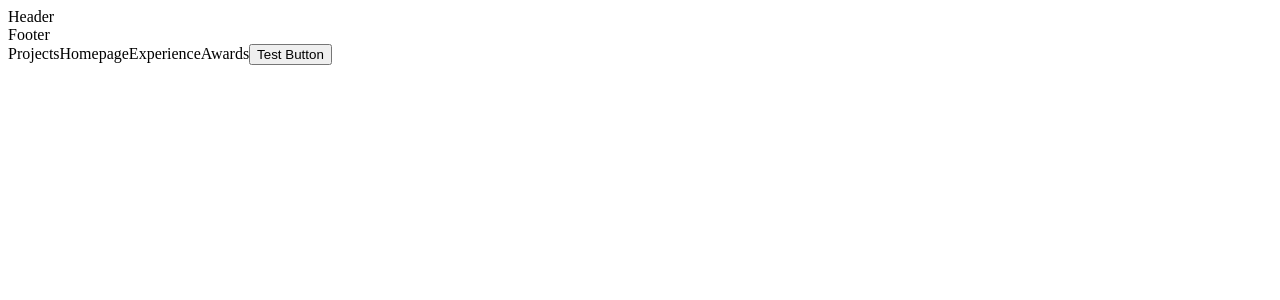
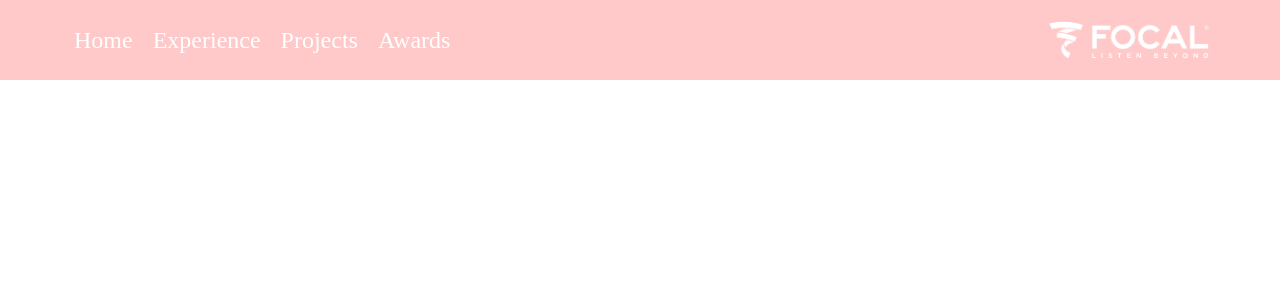
Before and after one commit to sstupalo/portfolio-website, a React (Create React App) app: page / in a window 1280 px wide. Shown: the top 300 px of the page. Built offline with nearby package versions, Linux system fonts and the light colour scheme.

Commit message:
Create responsive navbar with react-router

```diff
--- a/package.json
+++ b/package.json
@@ -8,6 +8,7 @@
     "@testing-library/user-event": "^13.5.0",
     "react": "^18.1.0",
     "react-dom": "^18.1.0",
+    "react-router-dom": "^6.3.0",
     "react-scripts": "5.0.1",
     "styled-components": "^5.3.5",
     "web-vitals": "^2.1.4"
--- a/src/App.js
+++ b/src/App.js
@@ -1,15 +1,19 @@
+import './App.css';
+import React from 'react';
+import Navbar from './components/navbar/Navbar';
+import { BrowserRouter as Router, Routes, Route } from 'react-router-dom';
 
 function App() {
   return (
-    <div className="App">
-      <header>Header</header>
-      <footer>Footer</footer>
-      <projects>Projects</projects>
-      <hompage>Homepage</hompage>
-      <experience>Experience</experience>
-      <awards>Awards</awards>
-      <button>Test Button</button>
-    </div>
+    <Router>
+      <Navbar />
+      <Routes>
+        <Route path='/' />
+        <Route path='/experience' />
+        <Route path='/projects' />
+        <Route path='/awards' />
+      </Routes>
+    </Router>
   );
 }
 
--- /dev/null
+++ b/src/components/navbar/Navbar.js
@@ -0,0 +1,53 @@
+import React, { useState } from 'react';
+import {
+  NavbarContainer,
+  LeftContainer,
+  RightContainer,
+  NavbarExtendedContainer,
+  NavbarInnerContainer,
+  NavbarLinkContainer,
+  NavbarLink,
+  Logo,
+  OpenLinksButton,
+  NavbarLinkExtended,
+} from './NavbarStyles';
+import LogoImg from '../../assets/logo.png';
+
+function Navbar() {
+  const [extendNavbar, setExtendNavbar] = useState(false);
+
+  return (
+    <NavbarContainer extendNavbar={extendNavbar}>
+      <NavbarInnerContainer>
+        <LeftContainer>
+          <NavbarLinkContainer>
+            <NavbarLink to='/'> Home</NavbarLink>
+            <NavbarLink to='/experience'> Experience</NavbarLink>
+            <NavbarLink to='/projects'> Projects</NavbarLink>
+            <NavbarLink to='/awards'> Awards</NavbarLink>
+            <OpenLinksButton
+              onClick={() => {
+                setExtendNavbar((curr) => !curr);
+              }}
+            >
+              {extendNavbar ? <>&#10005;</> : <> &#8801;</>}
+            </OpenLinksButton>
+          </NavbarLinkContainer>
+        </LeftContainer>
+        <RightContainer>
+          <Logo src={LogoImg}></Logo>
+        </RightContainer>
+      </NavbarInnerContainer>
+      {extendNavbar && (
+        <NavbarExtendedContainer>
+          <NavbarLinkExtended to='/'> Home</NavbarLinkExtended>
+          <NavbarLinkExtended to='/experience'> Experience</NavbarLinkExtended>
+          <NavbarLinkExtended to='/projects'> Projects</NavbarLinkExtended>
+          <NavbarLinkExtended to='/awards'> Awards</NavbarLinkExtended>
+        </NavbarExtendedContainer>
+      )}
+    </NavbarContainer>
+  );
+}
+
+export default Navbar;
--- /dev/null
+++ b/src/components/navbar/NavbarStyles.js
@@ -0,0 +1,89 @@
+import styled from 'styled-components';
+import { Link } from 'react-router-dom';
+import '../../assets/fonts/fonts.css';
+
+export const NavbarContainer = styled.nav`
+  width: 100%;
+  height: ${(props) => (props.extendNavbar ? '100vh' : '80px')};
+  background-color: #FFC9C9;
+  display: flex;
+  flex-direction: column;
+  @media (min-width: 700px) {
+    height: 80px;
+  }
+`;
+
+export const LeftContainer = styled.div`
+  flex: 70%;
+  display: flex;
+  align-items: center;
+  padding-left: 5%;
+`;
+
+export const RightContainer = styled.div`
+  flex: 30%;
+  display: flex;
+  justify-content: flex-end;
+  padding-right: 50px;
+`;
+
+export const NavbarInnerContainer = styled.div`
+  width: 100%;
+  height: 80px;
+  display: flex;
+`;
+
+export const NavbarLinkContainer = styled.div`
+  display: flex;
+`;
+
+export const NavbarLink = styled(Link)`
+  color: white;
+  font-size: x-large;
+  font-family: 'captura';
+  font-weight: normal;
+  font-style: normal;
+  text-decoration: none;
+  margin: 10px;
+  @media (max-width: 700px) {
+    display: none;
+  }
+`;
+
+export const NavbarLinkExtended = styled(Link)`
+  color: white;
+  font-size: x-large;
+  font-family: 'captura';
+  font-weight: normal;
+  font-style: normal;
+  text-decoration: none;
+  margin: 10px;
+`;
+
+export const Logo = styled.img`
+  margin: 10px;
+  max-width: 180px;
+  height: auto;
+`;
+
+export const OpenLinksButton = styled.button`
+  width: 70px;
+  height: 50px;
+  background: none;
+  border: none;
+  color: white;
+  font-size: 45px;
+  cursor: pointer;
+  @media (min-width: 700px) {
+    display: none;
+  }
+`;
+
+export const NavbarExtendedContainer = styled.div`
+  display: flex;
+  flex-direction: column;
+  align-items: center;
+  @media (min-width: 700px) {
+    display: none;
+  }
+`;
```
Also changed, not shown: src/assets/logo.png (added), 1 other file (tests, documents, lock files or other folders).
